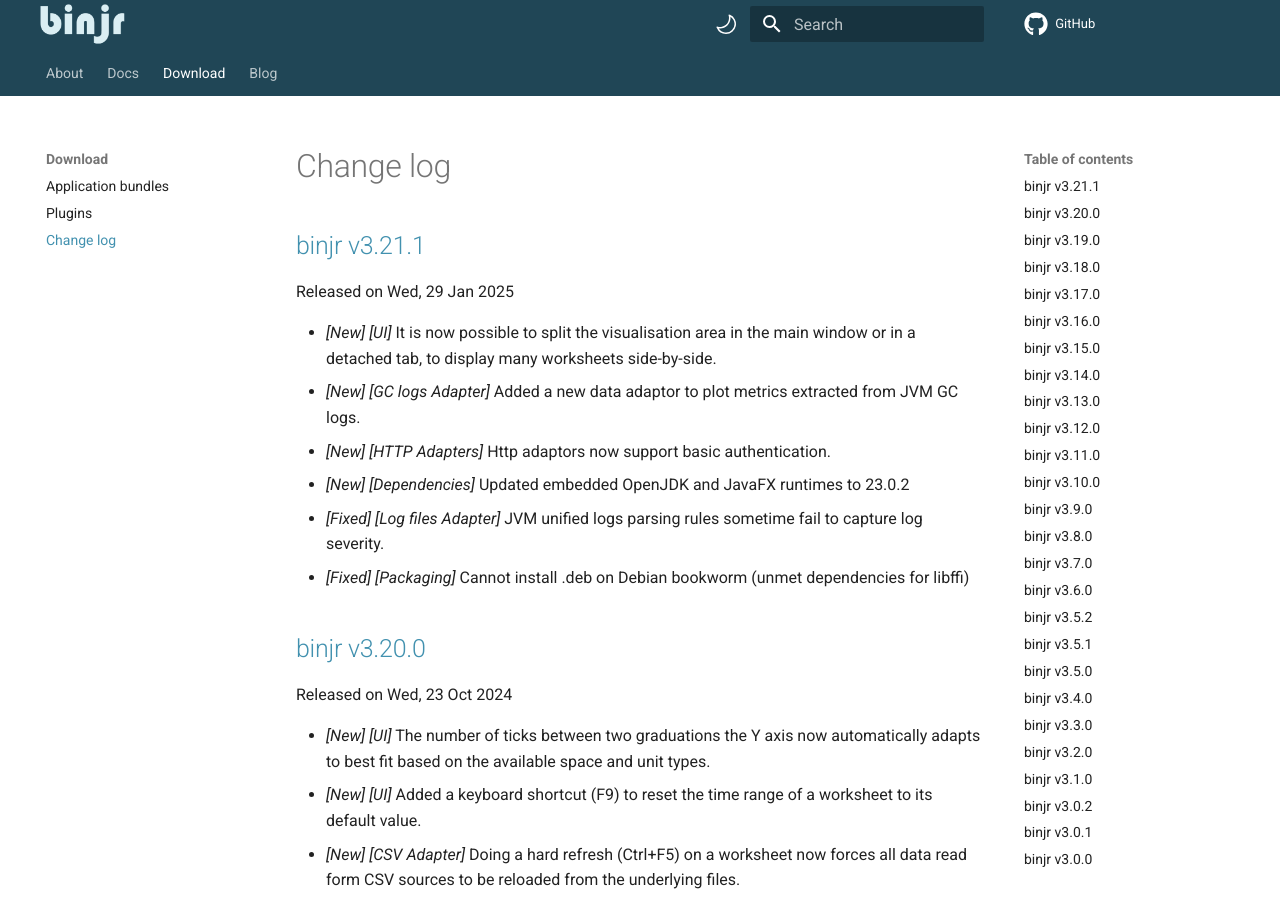
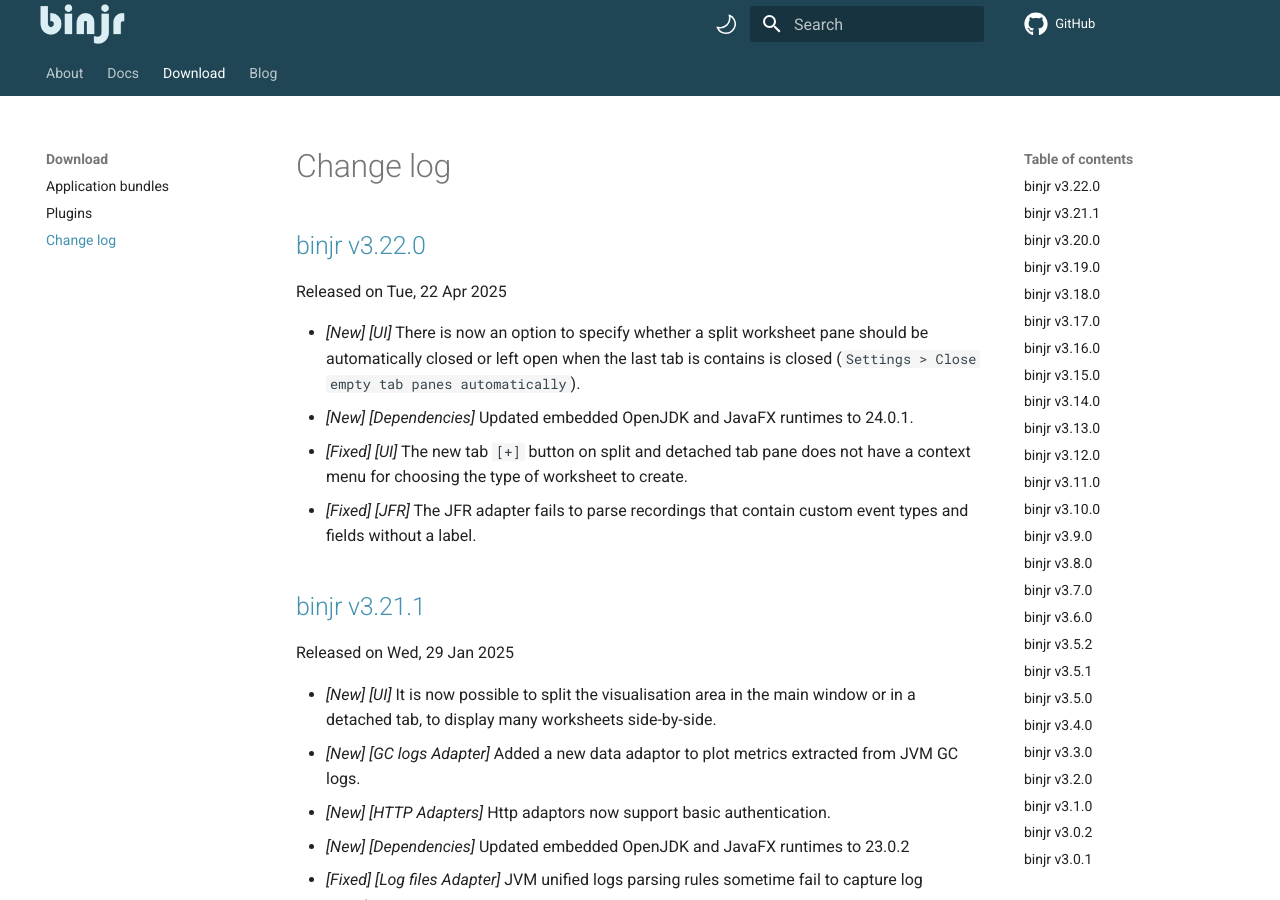
Before and after one commit to binjr/binjr.github.io, an MkDocs documentation site: the page built from docs/download/CHANGELOG.md, in a window 1280 px wide and 900 px high. Built offline with MkDocs 1.6.1 and Material for MkDocs 9.7.7, drawn with Linux system fonts in a browser that asks for light colours; comment, search, counter and statistics services are not loaded.

Commit message:
Release v3.22.0

```diff
--- a/docs/download/CHANGELOG.md
+++ b/docs/download/CHANGELOG.md
@@ -1,4 +1,12 @@
 # Change log
+
+## [binjr v3.22.0](https://github.com/binjr/binjr/releases/tag/v3.22.0)
+Released on Tue, 22 Apr 2025
+
+* _[New] [UI]_ There is now an option to specify whether a split worksheet pane should be automatically closed or left open when the last tab is contains is closed (`Settings > Close empty tab panes automatically`).
+* _[New] [Dependencies]_ Updated embedded OpenJDK and JavaFX runtimes to 24.0.1.
+* _[Fixed] [UI]_ The new tab `[+]` button on split and detached tab pane does not have a context menu for choosing the type of worksheet to create.
+* _[Fixed] [JFR]_  The JFR adapter fails to parse recordings that contain custom event types and fields without a label.
 
 ## [binjr v3.21.1](https://github.com/binjr/binjr/releases/tag/v3.21.1)
 Released on Wed, 29 Jan 2025
```
Also changed, not shown: docs/blog/posts/binjr-v3.22.0-is-now-available!.md (added, +31 -0 lines), docs/download/latest_release.md (+12 -12 lines), 1 other file.
